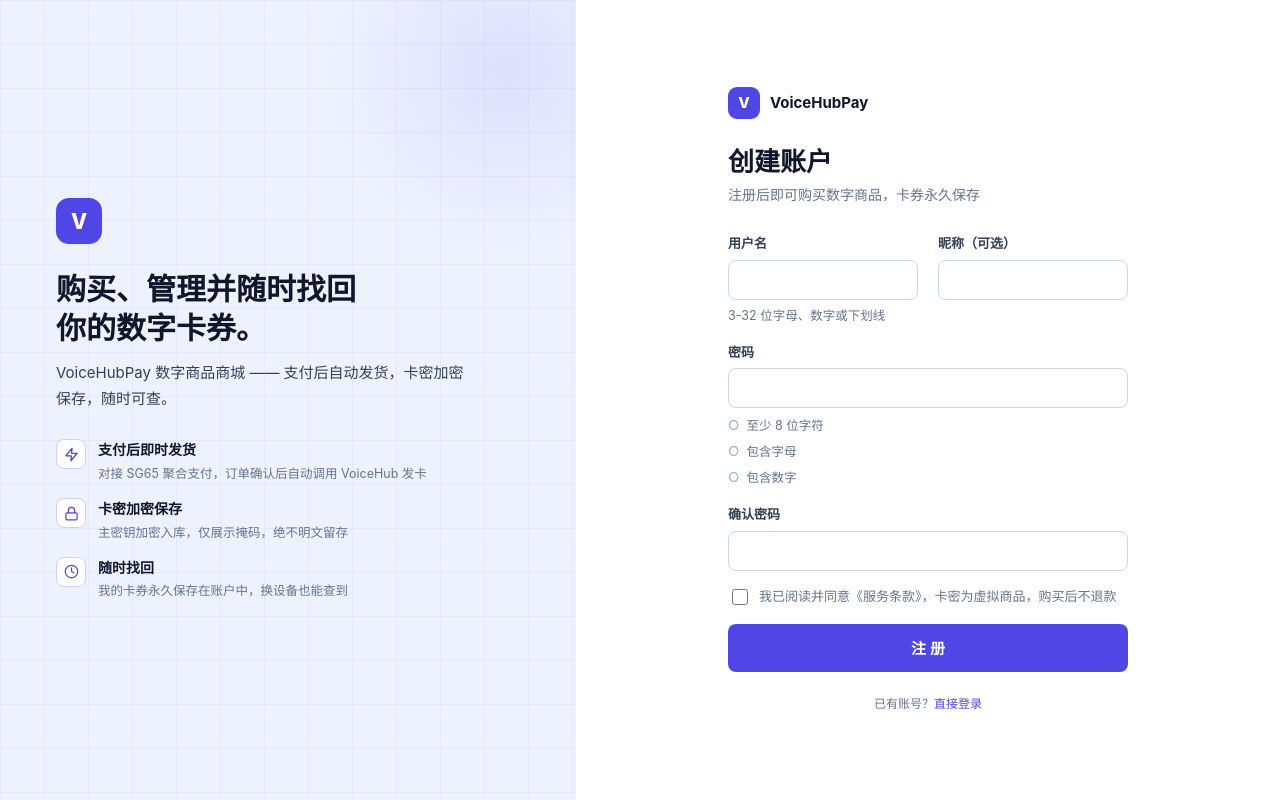
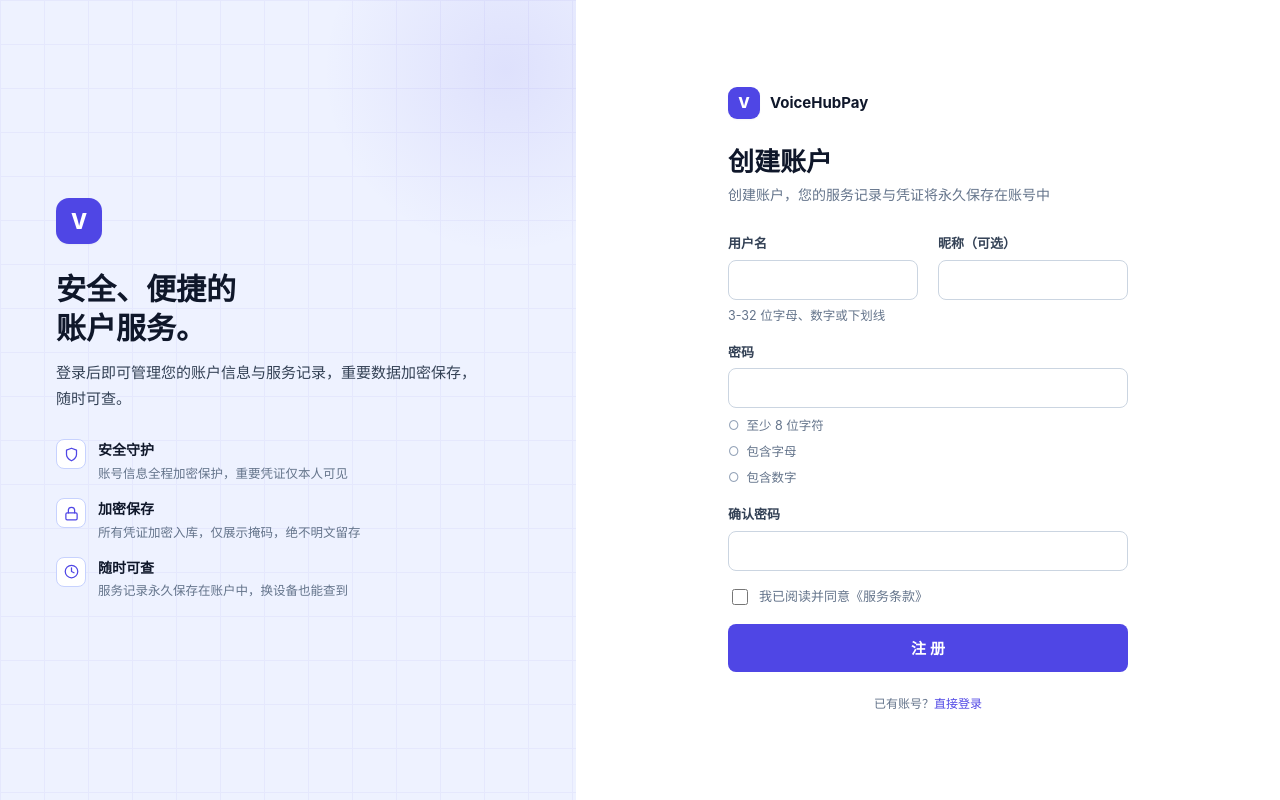
Before and after one commit to fhzit/voicehubpay, a PHP site: page /register in a window 1280 px wide. Run offline with PHP 8.4, Linux system fonts and the light colour scheme; some libraries are stand-ins or nearby versions.

Commit message:
style: 首页与登录注册页全面收敛 移除卡密支付发卡会员月卡等营销字样

```diff
--- a/views/auth/login.php
+++ b/views/auth/login.php
@@ -5,7 +5,7 @@
 </div>
 
 <h1 class="auth-title">欢迎回来</h1>
-<p class="auth-sub">登录后查看订单、卡密与绑定方式</p>
+<p class="auth-sub">登录后查看您的账户记录与服务凭证</p>
 
 <?php if ($__flash !== null): ?>
   <div class="alert alert-<?= \VoiceHubPay\Http\View::e($__flash['type'] ?? 'success') ?>" style="margin-bottom:16px;"><?= \VoiceHubPay\Http\View::e($__flash['message'] ?? '') ?></div>
--- a/views/auth/register.php
+++ b/views/auth/register.php
@@ -5,7 +5,7 @@
 </div>
 
 <h1 class="auth-title">创建账户</h1>
-<p class="auth-sub">注册后即可购买数字商品，卡券永久保存</p>
+<p class="auth-sub">创建账户，您的服务记录与凭证将永久保存在账号中</p>
 
 <?php if ($__flash !== null): ?>
   <div class="alert alert-<?= \VoiceHubPay\Http\View::e($__flash['type'] ?? 'success') ?>" style="margin-bottom:16px;"><?= \VoiceHubPay\Http\View::e($__flash['message'] ?? '') ?></div>
@@ -57,7 +57,7 @@
     </div>
     <div class="field checkbox-row">
       <input type="checkbox" name="agreed" id="agreed" value="1" required>
-      <label for="agreed" class="small muted">我已阅读并同意《服务条款》，卡密为虚拟商品，购买后不退款</label>
+      <label for="agreed" class="small muted">我已阅读并同意《服务条款》</label>
     </div>
     <button class="btn btn-primary btn-lg btn-block">注 册</button>
   </form>
--- a/views/layouts/auth.php
+++ b/views/layouts/auth.php
@@ -14,20 +14,20 @@
     <div class="auth-brand-panel" aria-hidden="true">
       <div class="auth-brand-inner">
         <span class="brand-logo" style="width:46px;height:46px;font-size:21px;border-radius:13px;margin-bottom:26px;">V</span>
-        <h1 class="auth-brand-title">购买、管理并随时找回<br>你的数字卡券。</h1>
-        <p class="auth-brand-tagline">VoiceHubPay 数字商品商城 —— 支付后自动发货，卡密加密保存，随时可查。</p>
+        <h1 class="auth-brand-title">安全、便捷的<br>账户服务。</h1>
+        <p class="auth-brand-tagline">登录后即可管理您的账户信息与服务记录，重要数据加密保存，随时可查。</p>
         <div class="auth-brand-points">
           <div class="auth-brand-point">
-            <span class="pico"><svg width="15" height="15" viewBox="0 0 24 24" fill="none" stroke="currentColor" stroke-width="2" stroke-linecap="round" stroke-linejoin="round"><path d="M13 2 3 14h9l-1 8 10-12h-9l1-8z"/></svg></span>
-            <div><b>支付后即时发货</b><span>对接 SG65 聚合支付，订单确认后自动调用 VoiceHub 发卡</span></div>
+            <span class="pico"><svg width="15" height="15" viewBox="0 0 24 24" fill="none" stroke="currentColor" stroke-width="2" stroke-linecap="round" stroke-linejoin="round"><path d="M12 22s8-4 8-10V5l-8-3-8 3v7c0 6 8 10 8 10z"/></svg></span>
+            <div><b>安全守护</b><span>账号信息全程加密保护，重要凭证仅本人可见</span></div>
           </div>
           <div class="auth-brand-point">
             <span class="pico"><svg width="15" height="15" viewBox="0 0 24 24" fill="none" stroke="currentColor" stroke-width="2" stroke-linecap="round" stroke-linejoin="round"><rect width="18" height="11" x="3" y="11" rx="2" ry="2"/><path d="M7 11V7a5 5 0 0 1 10 0v4"/></svg></span>
-            <div><b>卡密加密保存</b><span>主密钥加密入库，仅展示掩码，绝不明文留存</span></div>
+            <div><b>加密保存</b><span>所有凭证加密入库，仅展示掩码，绝不明文留存</span></div>
           </div>
           <div class="auth-brand-point">
             <span class="pico"><svg width="15" height="15" viewBox="0 0 24 24" fill="none" stroke="currentColor" stroke-width="2" stroke-linecap="round" stroke-linejoin="round"><circle cx="12" cy="12" r="10"/><path d="M12 6v6l4 2"/></svg></span>
-            <div><b>随时找回</b><span>我的卡券永久保存在账户中，换设备也能查到</span></div>
+            <div><b>随时可查</b><span>服务记录永久保存在账户中，换设备也能查到</span></div>
           </div>
         </div>
       </div>
```
Also changed, not shown: views/shop/home.php (+4 -4 lines).
